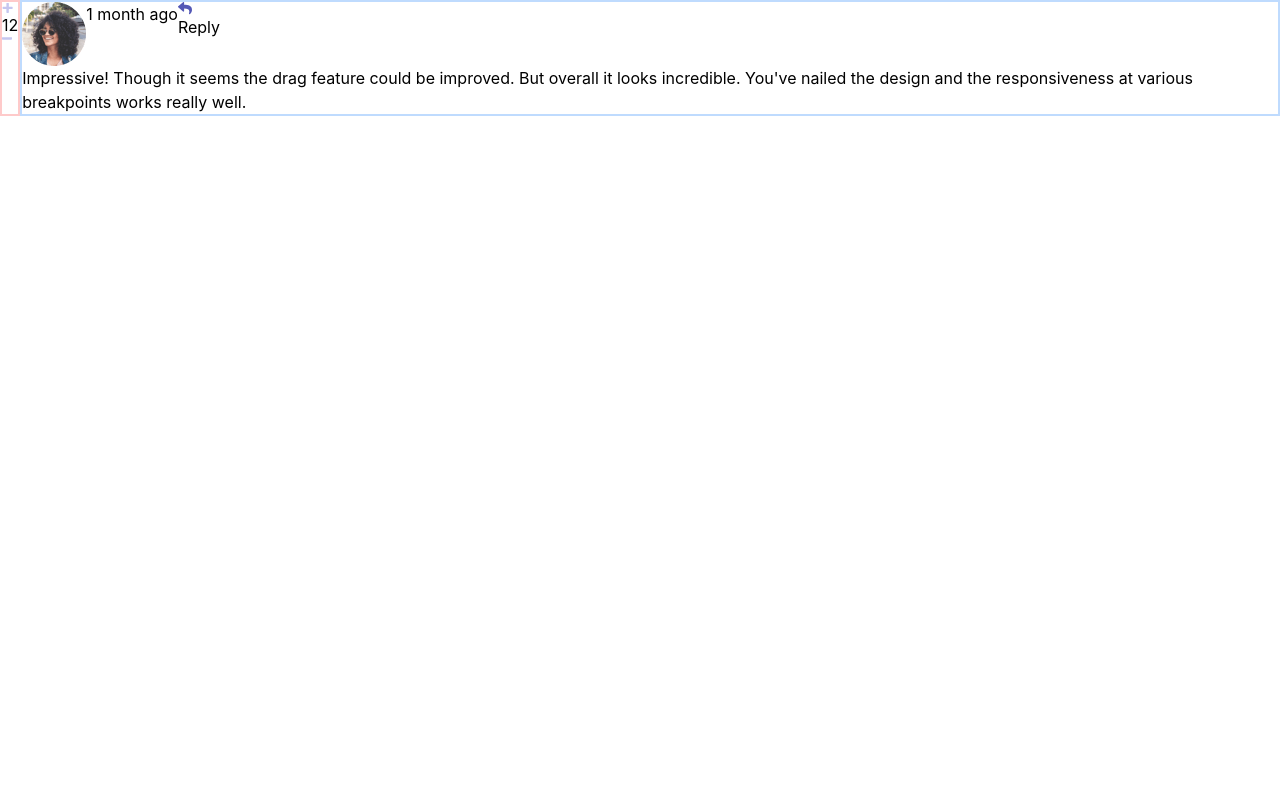
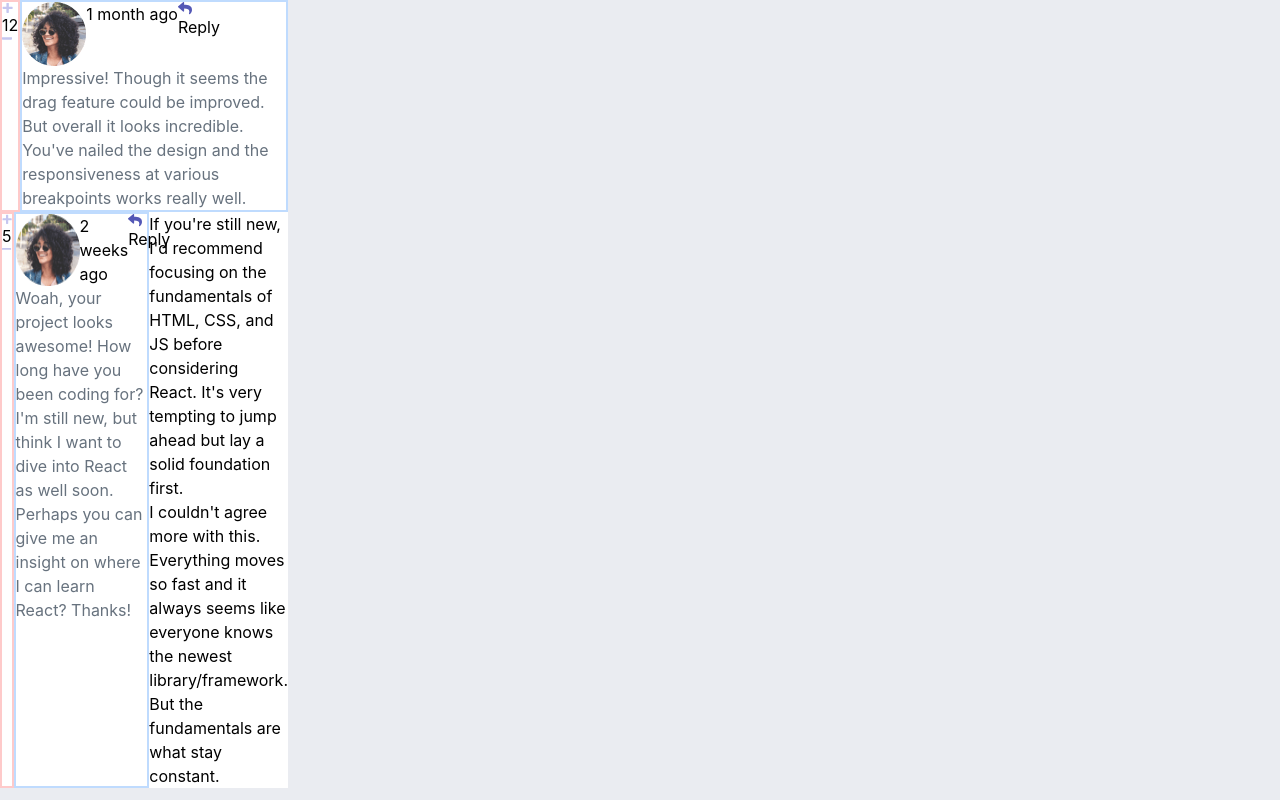
Before and after one commit to Rakans4/interactive-comments-section, a React (Create React App) app: page / in a window 1280 px wide. Built offline with nearby package versions, Linux system fonts and the light colour scheme.

Commit message:
added comments reducer

```diff
--- a/src/App.js
+++ b/src/App.js
@@ -1,80 +1,15 @@
 import './App.css';
-import React, { useState } from 'react';
+import React, { useState, useReducer } from 'react';
 import Comment from './components/comment';
+import { initialComments, currentUser, commentsReducer } from './state';
 
-function App() {
-  const [currentUser, setCurrentUser] = useState({
-    "image": {
-      "png": "./images/avatars/image-juliusomo.png",
-      "webp": "./images/avatars/image-juliusomo.webp"
-    },
-    "username": "juliusomo"
-  });
+export default function App() {
+  const [comments, dispatch] = useReducer(commentsReducer, initialComments);
 
-  const [comments, setComments] = useState([
-    {
-      "id": 1,
-      "content": "Impressive! Though it seems the drag feature could be improved. But overall it looks incredible. You've nailed the design and the responsiveness at various breakpoints works really well.",
-      "createdAt": "1 month ago",
-      "score": 12,
-      "user": {
-        "image": {
-          "png": "./images/avatars/image-amyrobson.png",
-          "webp": "./images/avatars/image-amyrobson.webp"
-        },
-        "username": "amyrobson"
-      },
-      "replies": []
-    },
-    // {
-    //   "id": 2,
-    //   "content": "Woah, your project looks awesome! How long have you been coding for? I'm still new, but think I want to dive into React as well soon. Perhaps you can give me an insight on where I can learn React? Thanks!",
-    //   "createdAt": "2 weeks ago",
-    //   "score": 5,
-    //   "user": {
-    //     "image": {
-    //       "png": "./images/avatars/image-maxblagun.png",
-    //       "webp": "./images/avatars/image-maxblagun.webp"
-    //     },
-    //     "username": "maxblagun"
-    //   },
-    //   "replies": [
-    //     {
-    //       "id": 3,
-    //       "content": "If you're still new, I'd recommend focusing on the fundamentals of HTML, CSS, and JS before considering React. It's very tempting to jump ahead but lay a solid foundation first.",
-    //       "createdAt": "1 week ago",
-    //       "score": 4,
-    //       "replyingTo": "maxblagun",
-    //       "user": {
-    //         "image": {
-    //           "png": "./images/avatars/image-ramsesmiron.png",
-    //           "webp": "./images/avatars/image-ramsesmiron.webp"
-    //         },
-    //         "username": "ramsesmiron"
-    //       }
-    //     },
-    //     {
-    //       "id": 4,
-    //       "content": "I couldn't agree more with this. Everything moves so fast and it always seems like everyone knows the newest library/framework. But the fundamentals are what stay constant.",
-    //       "createdAt": "2 days ago",
-    //       "score": 2,
-    //       "replyingTo": "ramsesmiron",
-    //       "user": {
-    //         "image": {
-    //           "png": "./images/avatars/image-juliusomo.png",
-    //           "webp": "./images/avatars/image-juliusomo.webp"
-    //         },
-    //         "username": "juliusomo"
-    //       }
-    //     }
-    //   ]
-    // }
-  ]);
+
   return (
-    <div className="App">
-      {comments.map(comment => (<Comment comment={comment} />))}
+    <div className="bg-LightGray h-screen">
+      {comments.map(comment => (<Comment comment={comment} key={comment.id} />))}
     </div>
   );
 }
-
-export default App;
--- a/src/components/comment.js
+++ b/src/components/comment.js
@@ -1,15 +1,15 @@
-import React, { useState } from "react";
+import React from "react";
 import IconPlus from "../assets/icon-plus.svg";
 import IconMinus from "../assets/icon-minus.svg";
 import IconReply from "../assets/icon-reply.svg";
 
 const Comment = ({ comment }) => {
   return (
-    <div className="flex ">
+    <div className="flex bg-white w-72">
       <div className="border-2 border-red-200">
-        <img src={IconPlus} />
+        <img src={IconPlus} alt="plus score" />
         <div>{comment.score}</div>
-        <img src={IconMinus} />
+        <img src={IconMinus} alt="minus score" />
       </div>
       <div className="border-2 border-blue-200">
         <div className="flex">
@@ -20,10 +20,10 @@ const Comment = ({ comment }) => {
           <div>{comment.username}</div>
           <div>{comment.createdAt}</div>
           <div>
-            <img src={IconReply} /> <span>Reply</span>
+            <img src={IconReply} alt="reply"/> <span>Reply</span>
           </div>
         </div>
-        <div>{comment.content}</div>
+        <div className="text-GrayishBlue">{comment.content}</div>
       </div>
       <div>
         {comment.replies &&
--- /dev/null
+++ b/src/state.js
@@ -0,0 +1,91 @@
+export const currentUser = {
+  image: {
+    png: "./images/avatars/image-juliusomo.png",
+    webp: "./images/avatars/image-juliusomo.webp",
+  },
+  username: "juliusomo",
+};
+
+export const initialComments = [
+  {
+    id: 1,
+    content:
+      "Impressive! Though it seems the drag feature could be improved. But overall it looks incredible. You've nailed the design and the responsiveness at various breakpoints works really well.",
+    createdAt: "1 month ago",
+    score: 12,
+    user: {
+      image: {
+        png: "src/assets/avatars/image-amyrobson.png",
+        webp: "./images/avatars/image-amyrobson.webp",
+      },
+      username: "amyrobson",
+    },
+    replies: [],
+  },
+  {
+    id: 2,
+    content:
+      "Woah, your project looks awesome! How long have you been coding for? I'm still new, but think I want to dive into React as well soon. Perhaps you can give me an insight on where I can learn React? Thanks!",
+    createdAt: "2 weeks ago",
+    score: 5,
+    user: {
+      image: {
+        png: "./images/avatars/image-maxblagun.png",
+        webp: "./images/avatars/image-maxblagun.webp",
+      },
+      username: "maxblagun",
+    },
+    replies: [
+      {
+        id: 3,
+        content:
+          "If you're still new, I'd recommend focusing on the fundamentals of HTML, CSS, and JS before considering React. It's very tempting to jump ahead but lay a solid foundation first.",
+        createdAt: "1 week ago",
+        score: 4,
+        replyingTo: "maxblagun",
+        user: {
+          image: {
+            png: "./images/avatars/image-ramsesmiron.png",
+            webp: "./images/avatars/image-ramsesmiron.webp",
+          },
+          username: "ramsesmiron",
+        },
+      },
+      {
+        id: 4,
+        content:
+          "I couldn't agree more with this. Everything moves so fast and it always seems like everyone knows the newest library/framework. But the fundamentals are what stay constant.",
+        createdAt: "2 days ago",
+        score: 2,
+        replyingTo: "ramsesmiron",
+        user: {
+          image: {
+            png: "./images/avatars/image-juliusomo.png",
+            webp: "./images/avatars/image-juliusomo.webp",
+          },
+          username: "juliusomo",
+        },
+      },
+    ],
+  },
+];
+
+export function commentsReducer(commentState, action) {
+  switch (action.type) {
+    case "add":
+      return [...commentState, action.comment];
+    case "update":
+      return commentState.map((comment) => {
+        if (comment.id == action.id) {
+          return action.comment;
+        } else return comment;
+      });
+    case "delete":
+      return commentState.filter((comment) => {
+        if (action.id) return;
+        else return comment;
+      });
+    default:
+      throw new Error();
+  }
+}
```
